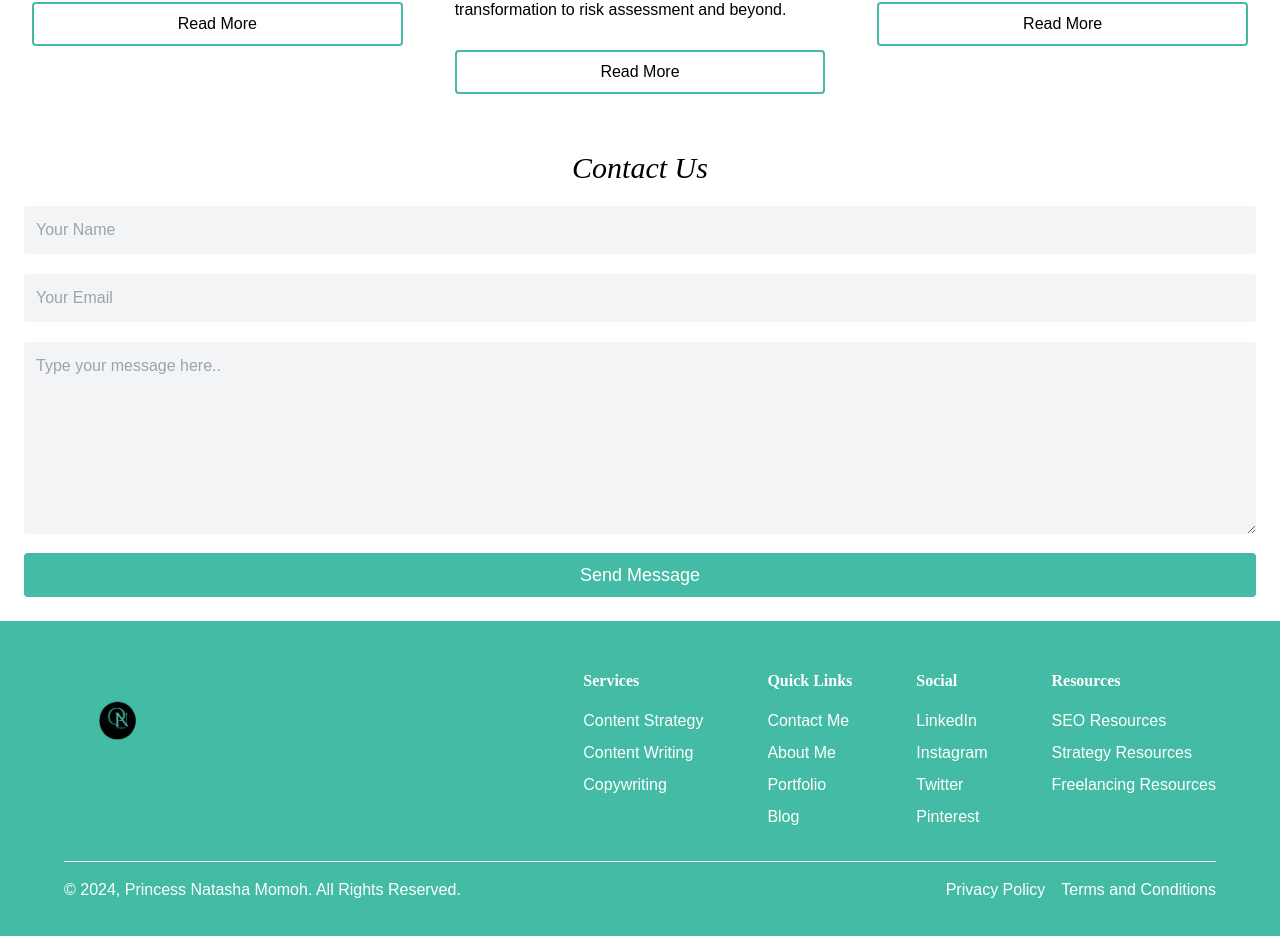
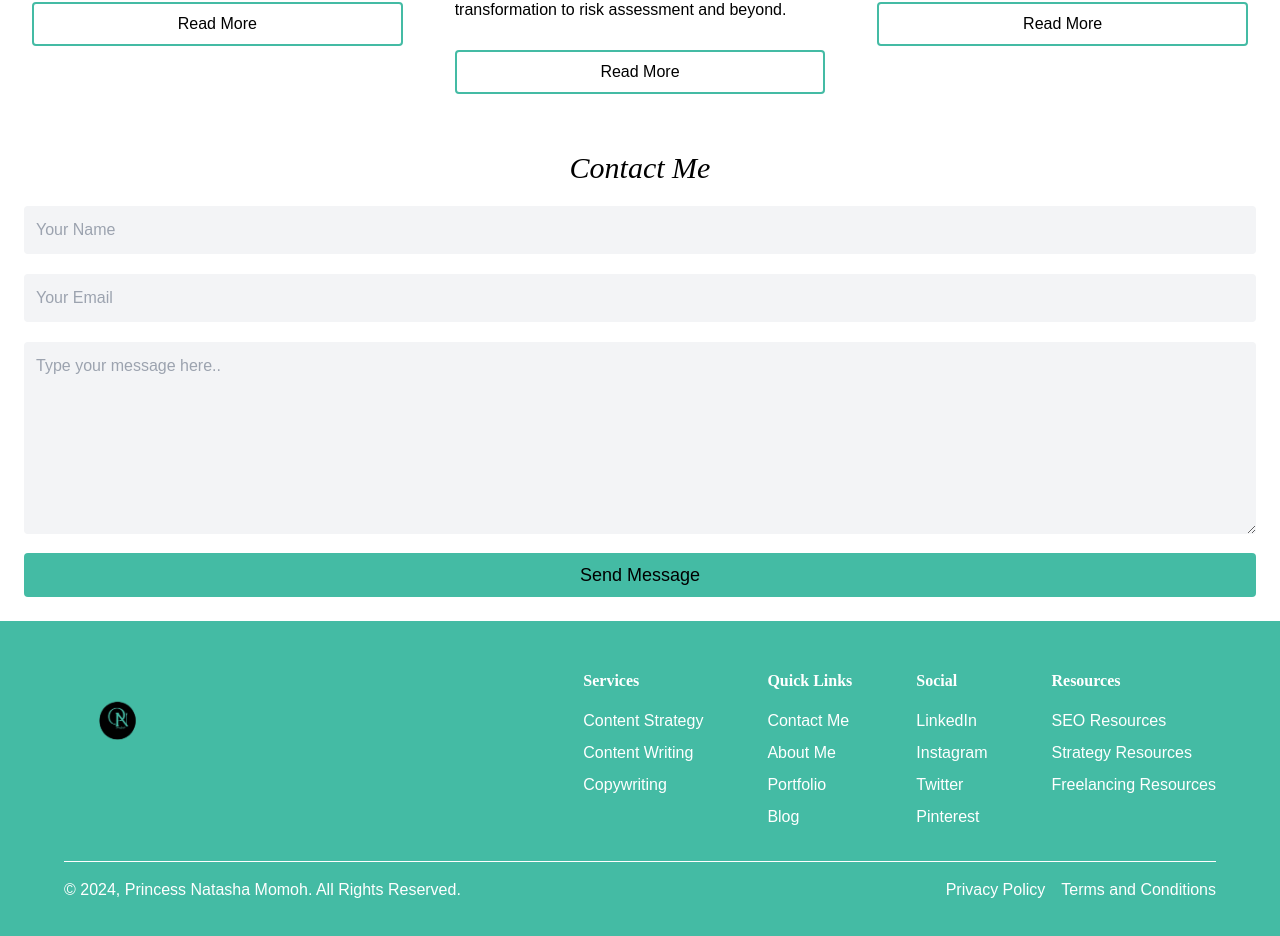
Before and after one commit to Azeez-Abiola/PrincessNatasha, a React (Vite) app: page /blog in a window 1280 px wide. Shown: the part 2384-3320 px from the top of the page. Built offline with nearby package versions, Linux system fonts and the light colour scheme; a web font is replaced by a local one.

Commit message:
Update Blog.jsx

```diff
--- a/src/pages/Blog.jsx
+++ b/src/pages/Blog.jsx
@@ -45,7 +45,7 @@ function Blog(){
         </div>
 
      <div className="p-6">
-      <h2 className="text-3xl text-center italic">Contact Us</h2>
+      <h2 className="text-3xl text-center italic">Contact Me</h2>
      <form onSubmit={ async (e) => {
        e.preventDefault()
        try{
@@ -72,10 +72,10 @@ function Blog(){
       alert('Failed to send message');
     }
   }}>
-    <input value={name} onChange={(e) => setName(e.target.value)} type="text" placeholder="Your Name" className={theme ? 'text-black rounded border-0 p-3 bg-gray-100 w-full mt-5' : 'text-white rounded border-0 p-3 bg-gray-100 w-full mt-5'} required/><br />
-    <input value={email} onChange={(e) => setEmail(e.target.value)} type="email" placeholder="Your Email" className={theme ? 'text-black rounded border-0 p-3 bg-gray-100 w-full mt-5' : 'text-white rounded border-0 p-3 bg-gray-100 w-full mt-5'} required/><br/>
-    <textarea value={message} onChange={(e) => setMessage(e.target.value)} placeholder="Type your message here.." className={theme ? 'h-48 text-black rounded border-0 p-3 bg-gray-100 w-full mt-5' : 'text-white rounded border-0 p-3 bg-gray-100 w-full mt-5 h-48'} required></textarea>
-    <button className={theme ? 'rounded text-lg mx-auto rounded px-3 py-2 text-center block w-full mt-3 text-white bg-[#44BBA4]' : 'rounded text-lg mx-auto rounded px-3 py-2 block mt-3 w-full text-center text-white bg-[#44BBA4]'} type="submit">Send Message</button>
+    <input value={name} onChange={(e) => setName(e.target.value)} type="text" placeholder="Your Name" className={theme ? 'text-black rounded border-0 p-3 bg-gray-100 w-full mt-5' : 'text-black rounded border-0 p-3 bg-gray-100 w-full mt-5'} required/><br />
+    <input value={email} onChange={(e) => setEmail(e.target.value)} type="email" placeholder="Your Email" className={theme ? 'text-black rounded border-0 p-3 bg-gray-100 w-full mt-5' : 'text-black rounded border-0 p-3 bg-gray-100 w-full mt-5'} required/><br/>
+    <textarea value={message} onChange={(e) => setMessage(e.target.value)} placeholder="Type your message here.." className={theme ? 'h-48 text-black rounded border-0 p-3 bg-gray-100 w-full mt-5' : 'text-black rounded border-0 p-3 bg-gray-100 w-full mt-5 h-48'} required></textarea>
+    <button className={theme ? 'rounded text-lg mx-auto rounded px-3 py-2 text-center block w-full mt-3 text-white bg-[#44BBA4]' : 'rounded text-lg mx-auto rounded px-3 py-2 block mt-3 w-full text-center text-black bg-[#44BBA4]'} type="submit">Send Message</button>
     </form>
        </div>
      {/* Toggle Button */}
```
